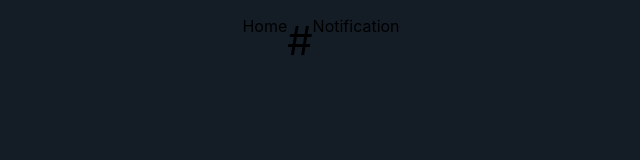
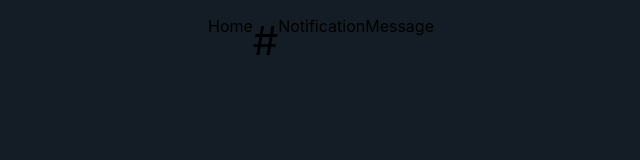
Before and after one commit to krofax/Twitter-Clone, a React (Create React App) app: page / in a window 1280 px wide. Shown: the top 160 px of the page, without its empty margins (339-979 px from the left). Built offline with nearby package versions, Linux system fonts and the light colour scheme.

Commit message:
initial commit

```diff
--- a/src/Components/Navbar/Header.js
+++ b/src/Components/Navbar/Header.js
@@ -10,7 +10,7 @@ class Navbar extends Component {
                             <li>Home</li>
                             <li className='feeds'>#</li>
                             <li>Notification</li>
-                            <li></li>
+                            <li>Message</li>
                             <li></li>
                             <li></li>
                         </ul>
```
